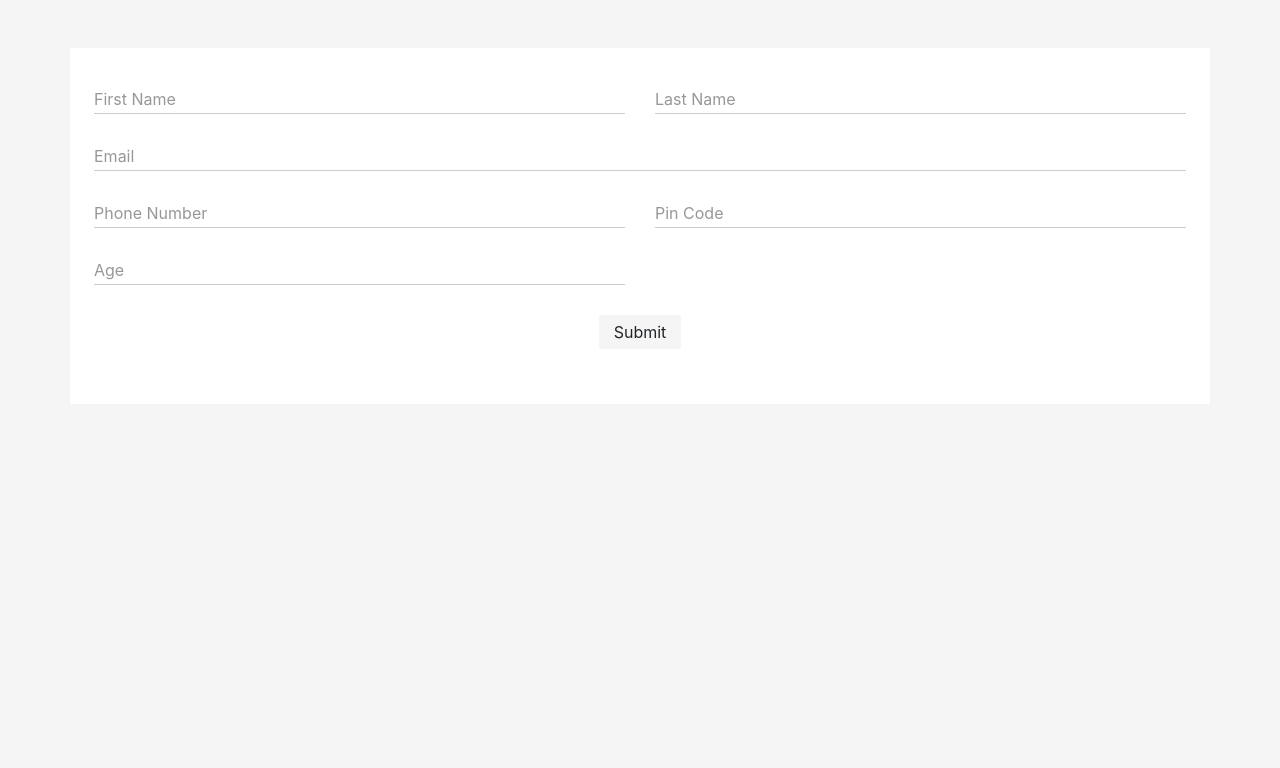
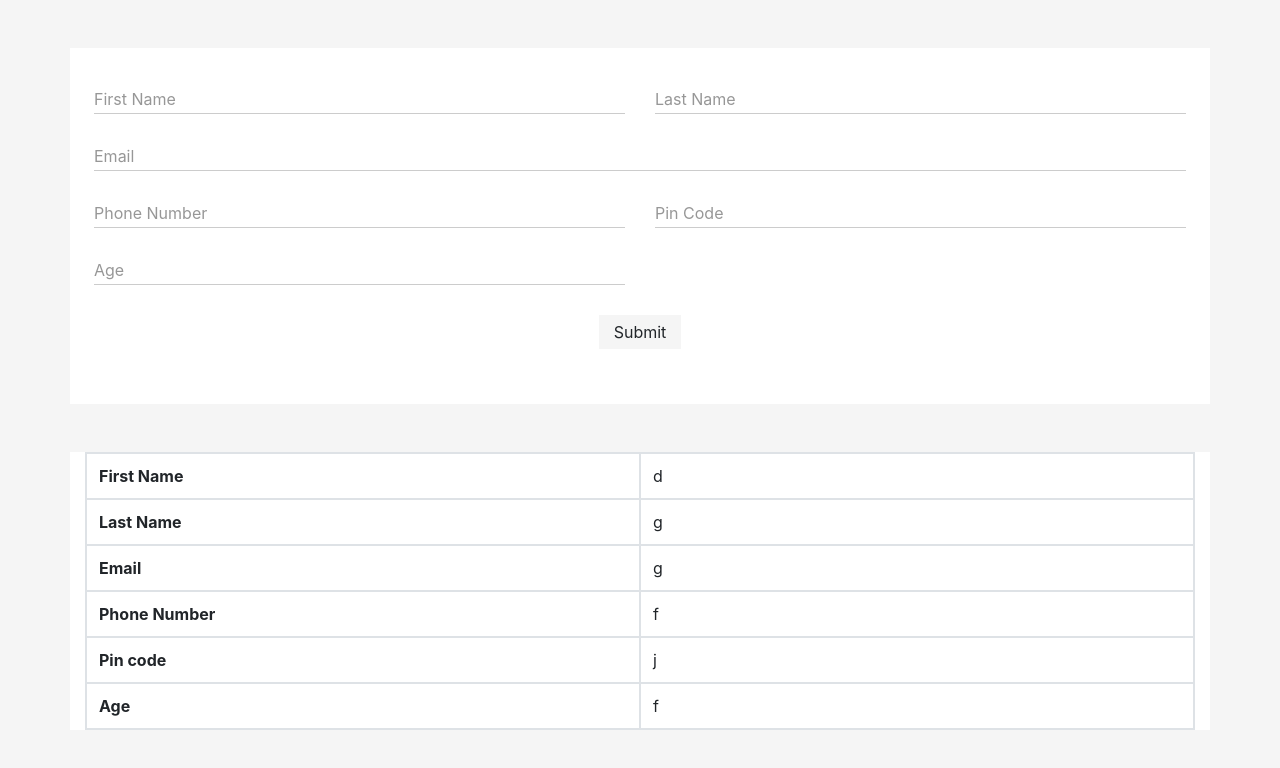
Before and after one commit to Manishkumar1996/Form, a plain HTML site: page index.html in a window 1280 px wide. Drawn offline with nearby package versions, Linux system fonts and the light colour scheme.

Commit message:
table correction

```diff
--- a/index.html
+++ b/index.html
@@ -72,30 +72,30 @@
         </div>
 
         <div class="container bg-white mt-5">
-            <table id="infoTable" class="table table-bordered d-none">
-                <tr>
-                    <th class="w-50">First Name</th>
-                    <td id="firstName"></td>
+            <table id="infoTable" class="table table-bordered">
+                <tr class="d-flex flex-sm-row flex-column">
+                    <th class="w-100">First Name</th>
+                    <td class="w-100" id="firstName">d</td>
                 </tr>
-                <tr>
-                    <th class="w-50">Last Name</th>
-                    <td id="lastName"></td>
+                <tr class="d-flex flex-sm-row flex-column">
+                    <th class="w-100">Last Name</th>
+                    <td class="w-100" id="lastName">g</td>
                 </tr>
-                <tr>
-                    <th class="w-50">Email</th>
-                    <td id="emailTable"></td>
+                <tr class="d-flex flex-sm-row flex-column">
+                    <th class="w-100">Email</th>
+                    <td class="w-100" id="emailTable">g</td>
                 </tr>
-                <tr>
-                    <th class="w-50">Phone Number</th>
-                    <td id="phoneNumber"></td>
+                <tr class="d-flex flex-sm-row flex-column">
+                    <th class="w-100">Phone Number</th>
+                    <td class="w-100" id="phoneNumber">f</td>
                 </tr>
-                <tr>
-                    <th class="w-50">Pin code</th>
-                    <td id="pinCode"></td>
+                <tr class="d-flex flex-sm-row flex-column">
+                    <th class="w-100">Pin code</th>
+                    <td class="w-100" id="pinCode">j</td>
                 </tr>
-                <tr>
-                    <th class="w-50">Age</th>
-                    <td id="ageTable"></td>
+                <tr class="d-flex flex-sm-row flex-column">
+                    <th class="w-100">Age</th>
+                    <td class="w-100" id="ageTable">f</td>
                 </tr>
             </table>
         </div>
--- a/scss/main.scss
+++ b/scss/main.scss
@@ -62,7 +62,7 @@ body {
             box-shadow: 0 0 8px rgba(0, 0, 0, 0.2);
         }
 
-        &:focus {
+        &:active {
             filter: brightness(0.9);
         }
     }
```
Also changed, not shown: css/main.css.
